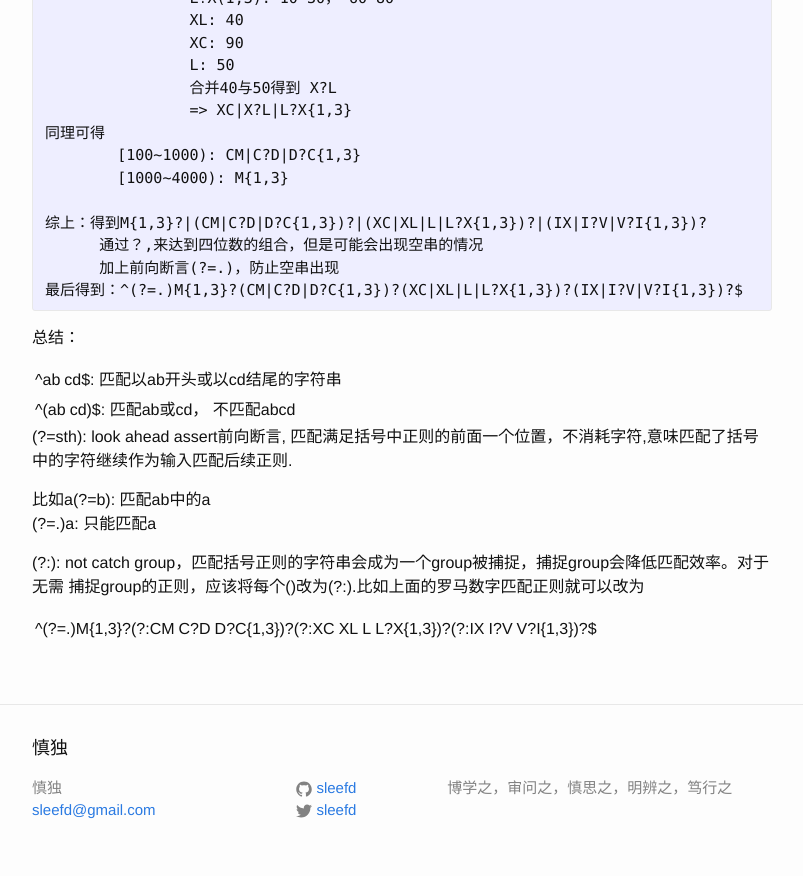
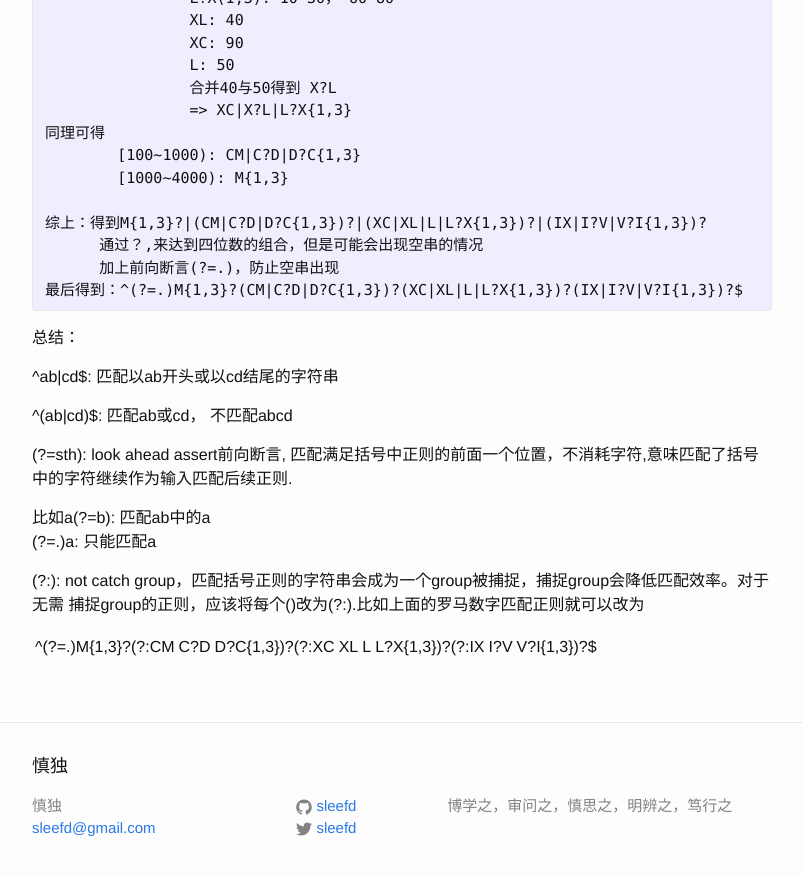
Before and after one commit to sleefd/newblog, a Jekyll site: the page built from _posts/2015-02-15-match-roman-number-with-regex.markdown, in a window 1280 px wide and 900 px high, scrolled down 863 px. Shown: the top 876 px of the window, without its empty margins (238-1041 px from the left). Built offline with Jekyll 4.4.1, drawn with Linux system fonts in a browser that asks for light colours.

Commit message:
add \ support

```diff
--- a/_posts/2015-02-15-match-roman-number-with-regex.markdown
+++ b/_posts/2015-02-15-match-roman-number-with-regex.markdown
@@ -53,9 +53,9 @@
 
 总结：
 
-   ^ab|cd$: 匹配以ab开头或以cd结尾的字符串
+   ^ab\|cd$: 匹配以ab开头或以cd结尾的字符串
 
-   ^(ab|cd)$: 匹配ab或cd， 不匹配abcd
+   ^(ab\|cd)$: 匹配ab或cd， 不匹配abcd
 
    (?=sth): look ahead assert前向断言, 匹配满足括号中正则的前面一个位置，不消耗字符,意味匹配了括号中的字符继续作为输入匹配后续正则.
 
--- a/_posts/2015-02-16-python-docstring.markdown
+++ b/_posts/2015-02-16-python-docstring.markdown
@@ -12,7 +12,7 @@
 docstring中类似运行在python交互解释器中的代码段, 可通过doctest模块
 运行，基于docstring对函数做单元测试，是保证代码正确性的简单有效手段。
 
-help(funcname)或funcname.__doc__  输出的就是该函数docstring的内容.
+help(funcname)或funcname.\_\_doc\_\_  输出的就是该函数docstring的内容.
 
 {% highlight python %}
 def extract_post_head(filepath):
```
